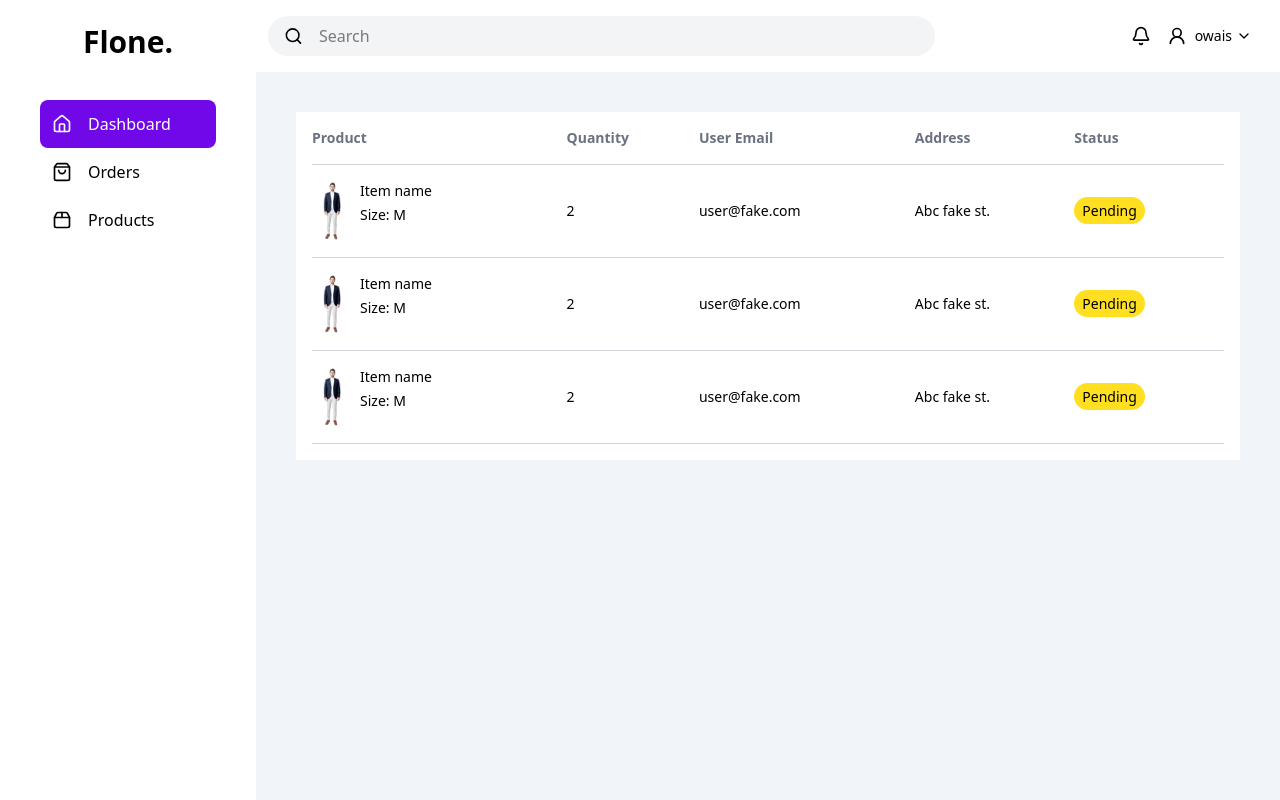
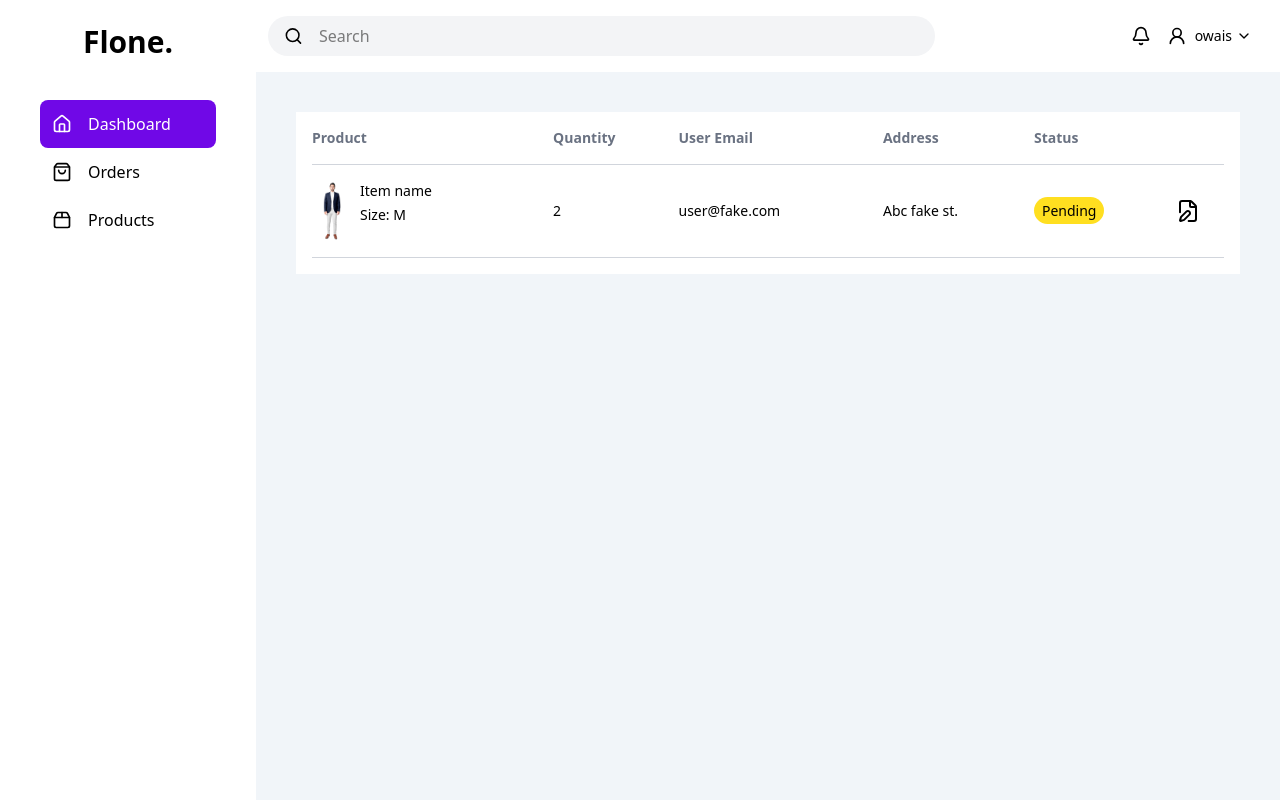
Before and after one commit to owais3536/Flone., a React (Vite) app in the folder client/: page /dashboard/orders in a window 1280 px wide. Built offline with nearby package versions, Linux system fonts and the light colour scheme.

Commit message:
Modified

```diff
--- a/client/src/components/Navbar.jsx
+++ b/client/src/components/Navbar.jsx
@@ -46,7 +46,7 @@ const Navbar = () => {
 
                 {/* mobile navbar start */}
                 <div
-                    className={`fixed md:hidden w-full h-full pointer-events-auto bg-black/20 z-10
+                    className={`fixed md:hidden w-full h-full pointer-events-auto bg-black/30 z-10
                 ${toggleLinks ? "opacity-100" : "opacity-0 pointer-events-none"}`}
                 ></div>
                 <nav className="flex items-center justify-between py-4">
--- a/client/src/components/Orders.jsx
+++ b/client/src/components/Orders.jsx
@@ -1,3 +1,4 @@
+import { FilePen } from "lucide-react";
 
 const Orders = () => {
     const status = "pending";
@@ -35,43 +36,8 @@ const Orders = () => {
                                         <span className="bg-emerald-300 px-2 py-1 rounded-full text-sm">Completed</span>
                                     )}
                                 </td>
-                            </tr>
-                            <tr className="border-b border-b-gray-300">
-                                <td className="flex gap-2 py-4">
-                                    <img src="/men-3.png" alt="" className="w-10 object-cover" />
-                                    <div className="flex flex-col gap-1 text-sm">
-                                        <span>Item name</span>
-                                        <span>Size: M</span>
-                                    </div>
-                                </td>
-                                <td className="text-sm py-4">2</td>
-                                <td className="text-sm py-4">user@fake.com</td>
-                                <td className="text-sm py-4">Abc fake st.</td>
-                                <td className="text-sm py-4">
-                                    {status === "pending" ? (
-                                        <span className="bg-yellow-300 px-2 py-1 rounded-full text-sm">Pending</span>
-                                    ) : (
-                                        <span className="bg-emerald-300 px-2 py-1 rounded-full text-sm">Completed</span>
-                                    )}
-                                </td>
-                            </tr>
-                            <tr className="border-b border-b-gray-300">
-                                <td className="flex gap-2 py-4">
-                                    <img src="/men-3.png" alt="" className="w-10 object-cover" />
-                                    <div className="flex flex-col gap-1 text-sm">
-                                        <span>Item name</span>
-                                        <span>Size: M</span>
-                                    </div>
-                                </td>
-                                <td className="text-sm py-4">2</td>
-                                <td className="text-sm py-4">user@fake.com</td>
-                                <td className="text-sm py-4">Abc fake st.</td>
-                                <td className="text-sm py-4">
-                                    {status === "pending" ? (
-                                        <span className="bg-yellow-300 px-2 py-1 rounded-full text-sm">Pending</span>
-                                    ) : (
-                                        <span className="bg-emerald-300 px-2 py-1 rounded-full text-sm">Completed</span>
-                                    )}
+                                <td>
+                                    <FilePen width={24} height={24} className="w-6 h-6 cursor-pointer" />
                                 </td>
                             </tr>
                         </tbody>
--- a/client/src/components/Products.jsx
+++ b/client/src/components/Products.jsx
@@ -1,13 +1,18 @@
-import { Plus } from "lucide-react";
+import { FilePen, Plus } from "lucide-react";
+import AddProduct from "./AddProduct";
+import { useState } from "react";
 
 const Products = () => {
+    const [addProduct, setAddProduct] = useState(false);
 
     return (
         <>
             <div className="p-10">
                 <div className="flex justify-end bg-white rounded-lg p-4">
-                    <button className="flex items-center gap-2 text-sm
-                    bg-purple-700 text-white py-2 px-4 rounded-lg cursor-pointer"
+                    <button
+                        className="flex items-center gap-2 text-sm
+                        bg-purple-700 text-white py-2 px-4 rounded-lg cursor-pointer"
+                        onClick={() => setAddProduct(!addProduct)}
                     >
                         <Plus width={16} />
                         Add Product
@@ -35,33 +40,16 @@ const Products = () => {
                                 <td className="py-4">
                                     <span className="bg-emerald-300 px-2 py-1 rounded-full text-sm">In Stock</span>
                                 </td>
-                            </tr>
-                            <tr className="border-b border-b-gray-300">
-                                <td className="flex gap-2 py-4">
-                                    <img src="/men-3.png" alt="" className="w-10 object-cover" />
-                                    <span>Item name</span>
-                                </td>
-                                <td className="text-sm py-4">$67.00</td>
-                                <td className="text-sm py-4">112</td>
-                                <td className="py-4">
-                                    <span className="bg-emerald-300 px-2 py-1 rounded-full text-sm">In Stock</span>
-                                </td>
-                            </tr>
-                            <tr className="border-b border-b-gray-300">
-                                <td className="flex gap-2 py-4">
-                                    <img src="/men-3.png" alt="" className="w-10 object-cover" />
-                                    <span>Item name</span>
-                                </td>
-                                <td className="text-sm py-4">$67.00</td>
-                                <td className="text-sm py-4">112</td>
-                                <td className="py-4">
-                                    <span className="bg-emerald-300 px-2 py-1 rounded-full text-sm">In Stock</span>
+                                <td>
+                                    <FilePen width={24} height={24} className="w-6 h-6 cursor-pointer" />
                                 </td>
                             </tr>
                         </tbody>
                     </table>
                 </div>
             </div >
+
+            <AddProduct addProduct={addProduct} setAddProduct={setAddProduct} />
         </>
     );
 };
--- a/client/src/components/SearchBar.jsx
+++ b/client/src/components/SearchBar.jsx
@@ -5,7 +5,7 @@ const SearchBar = ({ openSearch, setOpenSearch }) => {
     return (
         <>
             <div
-                className={`fixed w-full h-full bg-black/70 z-50 transition-all duration-300 ease-in-out
+                className={`fixed w-full h-full bg-black/30 z-50 transition-all duration-300 ease-in-out
                     ${openSearch ? "opacity-100 pointer-events-auto " : "opacity-0 pointer-events-none"}`}
                 onClick={() => setOpenSearch(!openSearch)}
             ></div>
--- a/client/src/pages/Dashboard.jsx
+++ b/client/src/pages/Dashboard.jsx
@@ -1,7 +1,9 @@
 
 const Dashboard = () => {
 
-    return (<></>);
+    return (
+        <h1>Dashboard!</h1>
+    );
 };
 
 export default Dashboard;
--- a/client/src/pages/HomePage.jsx
+++ b/client/src/pages/HomePage.jsx
@@ -1,9 +1,11 @@
-import { allData } from '../../public/data'
-import Banner from '../components/Banner'
-import ItemCard from '../components/ItemCard'
-import Services from '../components/Services'
+import { useNavigate } from 'react-router';
+import { allData } from '../../public/data';
+import Banner from '../components/Banner';
+import ItemCard from '../components/ItemCard';
+import Services from '../components/Services';
 
 const HomePage = () => {
+  const navigate = useNavigate();
   return (
     <>
       <Banner />
@@ -25,12 +27,13 @@ const HomePage = () => {
               src={item.src}
               discountPrice={item.discountPrice}
               originalPrice={item.originalPrice}
+              navigate={() => navigate(`/product-details/${item.id}`)}
             />
           ))}
         </div>
       </section>
     </>
-  )
-}
+  );
+};
 
-export default HomePage
+export default HomePage;
--- a/client/src/pages/ItemDetail.jsx
+++ b/client/src/pages/ItemDetail.jsx
@@ -8,7 +8,7 @@ import ItemCard from "../components/ItemCard";
 
 const ItemDetail = () => {
     const { id } = useParams();
-    const item = mensItemData.find((item) => item.id == id);
+    const item = mensItemData.find((item) => String(item.id) === id);
     const [selectedColor, setSelectedColor] = useState(item.colors[0]);
     const [selectedSize, setSelectedSize] = useState();
 
--- a/client/src/pages/Mens.jsx
+++ b/client/src/pages/Mens.jsx
@@ -1,12 +1,14 @@
-import { Menu } from "lucide-react"
-import Filters from "../components/Filters"
-import ItemCard from "../components/ItemCard"
-import Pagination from "../components/Pagination"
-import { useState } from "react"
+import { Menu } from "lucide-react";
+import Filters from "../components/Filters";
+import ItemCard from "../components/ItemCard";
+import Pagination from "../components/Pagination";
+import { useState } from "react";
 
 import { mensItemData } from "../../public/data";
+import { useNavigate } from "react-router";
 
 const Mens = () => {
+    const navigate = useNavigate();
     const [filterMenu, setFilterMenu] = useState(false);
 
     function handleFilterMenu() {
@@ -43,7 +45,14 @@ const Mens = () => {
                         className="mt-10 grid grid-cols-1 sm:grid-cols-2 lg:grid-cols-3 xl:grid-cols-4 place-items-center gap-y-4"
                     >
                         {mensItemData.map((item) => (
-                            <ItemCard key={item.id} name={item.name} src={item.src} originalPrice={item.originalPrice} discountPrice={item.discountPrice} />
+                            <ItemCard
+                                key={item.id}
+                                name={item.name}
+                                src={item.src}
+                                originalPrice={item.originalPrice}
+                                discountPrice={item.discountPrice}
+                                navigate={() => navigate(`/product-details/${item.id}`)}
+                            />
                         ))}
                     </div>
                     <div className="flex items-center justify-end mt-10">
@@ -52,7 +61,7 @@ const Mens = () => {
                 </section>
             </div>
         </main >
-    )
-}
+    );
+};
 
-export default Mens
+export default Mens;
```
Also changed, not shown: client/src/App.jsx (+4 -3 lines), client/src/pages/Kids.jsx (+18 -9 lines), client/src/pages/Womens.jsx (+19 -9 lines), 1 other file (tests, documents, lock files or other folders).
